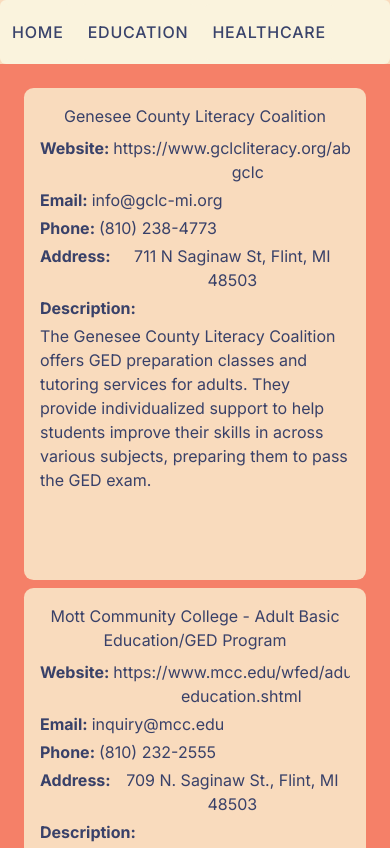
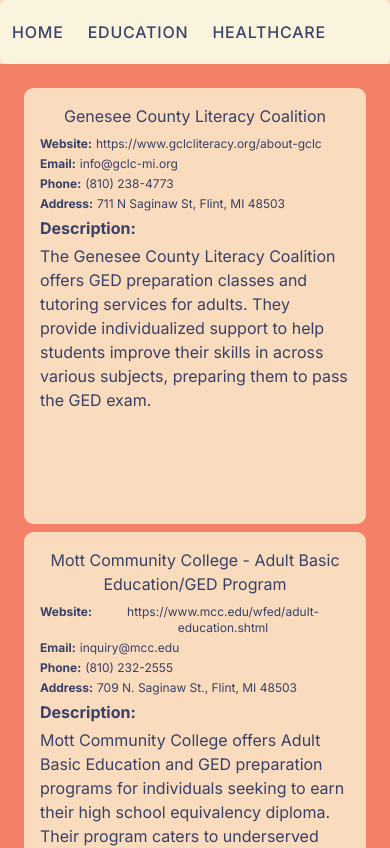
Before and after one commit to YouGuavas/gencowomen, a Next.js app: page /education/ged in a window 390 px wide. Shown: the top 848 px of the page. Built offline with nearby package versions, Linux system fonts and the light colour scheme.

Commit message:
Font size responsiveness

```diff
--- a/components/ResourceLink.tsx
+++ b/components/ResourceLink.tsx
@@ -18,7 +18,7 @@
 						return (
 							<li
 								key={index}
-								className="flex gap-1 overflow-x-scroll md:overflow-x-auto"
+								className="flex gap-1 overflow-x-scroll md:overflow-x-auto text-xs sm:text-sm md:text-md"
 							>
 								<strong className="capitalize">{`${prop}: `}</strong>
 								<p>{value}</p>
```
